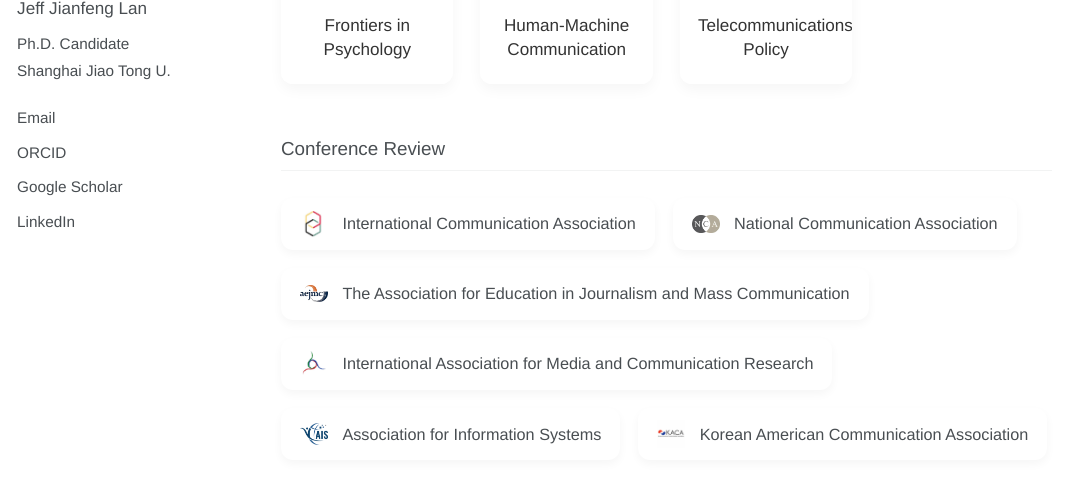
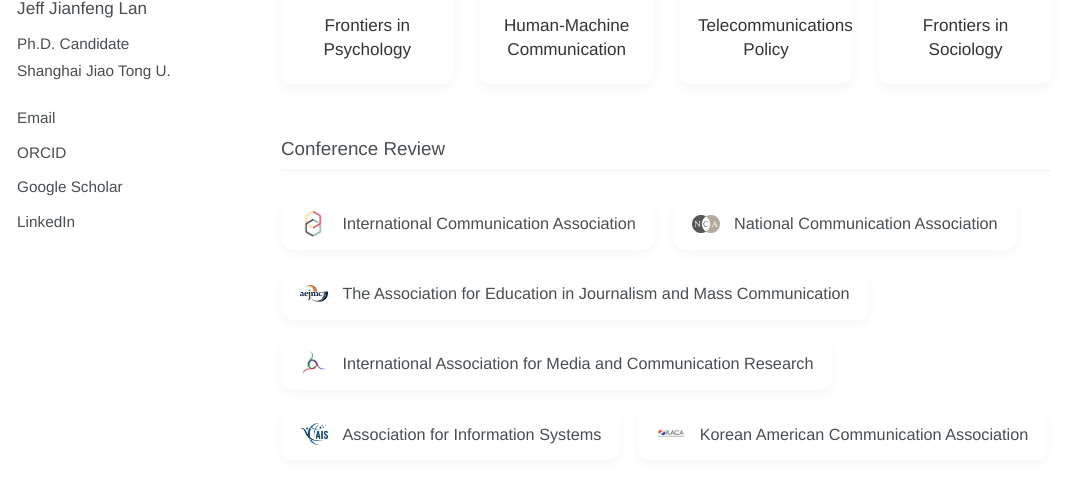
Before and after one commit to jianfenglan/jianfenglan.github.io, a Jekyll site: the page built from academic.md, in a window 1280 px wide and 900 px high, scrolled down 3929 px, cut to the strip 244-728 px from the top of the window. Shown: the whole strip, without its empty margins (0-1074 px from the left). Built offline with Jekyll 4.4.1, drawn with Linux system fonts in a browser that asks for light colours.

Commit message:
Update academic.md

```diff
--- a/academic.md
+++ b/academic.md
@@ -481,7 +481,7 @@
     </div>
     <div class="gallery-card">
         <div class="gallery-image-wrapper">
-            <img src="/images/logo/EMM.jpg" class="gallery-image">
+            <img src="/images/logo/EMM.png" class="gallery-image">
         </div>
         <div class="gallery-content">
             <span class="gallery-title">Emerging Media</span>
@@ -542,10 +542,18 @@
     </div>
             <div class="gallery-card">
         <div class="gallery-image-wrapper">
-            <img src="/images/logo/Tele.jpg" class="gallery-image">
+            <img src="/images/logo/Tele.png" class="gallery-image">
         </div>
         <div class="gallery-content">
             <span class="gallery-title">Telecommunications Policy</span>
+        </div>
+    </div>
+               <div class="gallery-card">
+        <div class="gallery-image-wrapper">
+            <img src="/images/logo/FIS.png" class="gallery-image">
+        </div>
+        <div class="gallery-content">
+            <span class="gallery-title">Frontiers in Sociology</span>
         </div>
     </div>
 </div>
```
